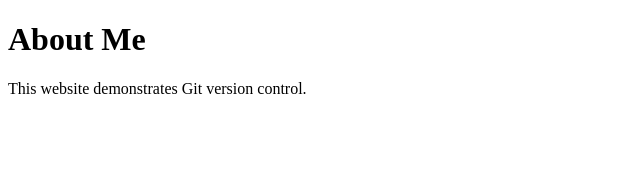
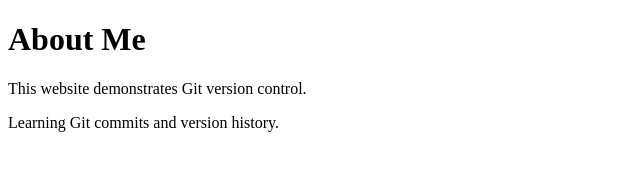
Before and after one commit to Advita9/GitWorkflowAssignment, a plain HTML site: page about.html in a window 1280 px wide. Shown: the whole page, without its empty margins (0-640 px from the left). Drawn offline with Linux system fonts and the light colour scheme.

Commit message:
Update about page with additional content

```diff
--- a/about.html
+++ b/about.html
@@ -6,5 +6,6 @@
 <body>
     <h1>About Me</h1>
     <p>This website demonstrates Git version control.</p>
+    <p>Learning Git commits and version history.</p>
 </body>
 </html>
```
